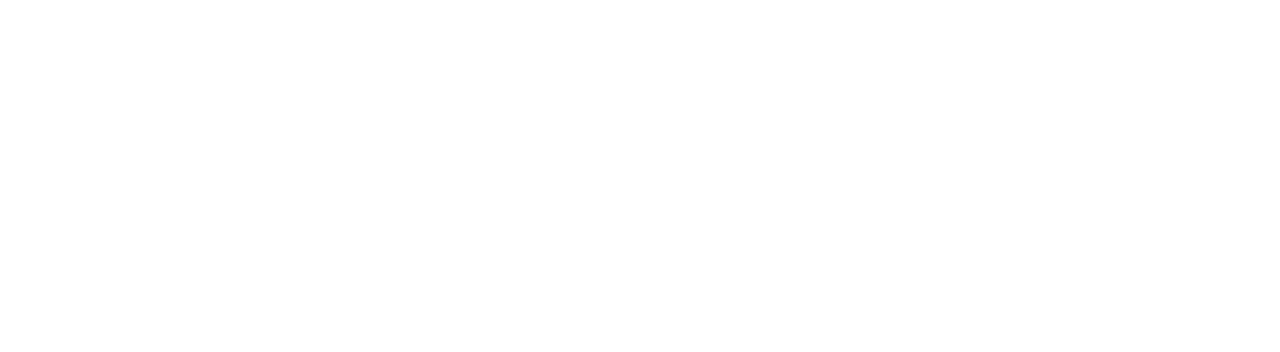
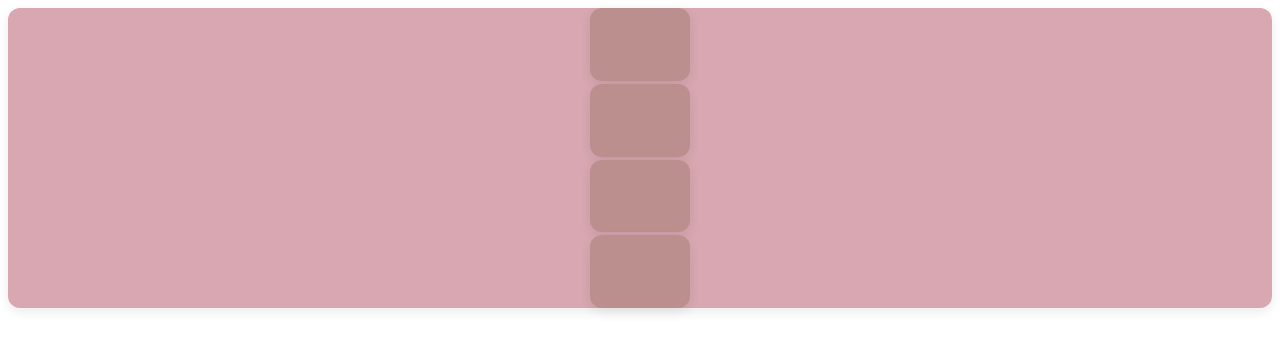
Before and after one commit to rawanafaisal/flexbox-practice, a plain HTML site: page Flexbox/Ex8/index.html in a window 1280 px wide. Drawn offline with Linux system fonts and the light colour scheme.

Commit message:
Ex8 Done

```diff
--- a/Flexbox/Ex8/index.html
+++ b/Flexbox/Ex8/index.html
@@ -3,9 +3,15 @@
 <head>
 	<meta charset="utf-8">
 	<meta name="viewport" content="width=device-width,initial-scale=1">
-	<title></title>
+	<title>Vertical Distribution with Equal Spacing</title>
 	<link rel="stylesheet" href="style.css">
 </head>
 <body>
+	<div class="container">
+		<div class="item"></div>
+		<div class="item"></div>
+		<div class="item"></div>
+		<div class="item"></div>
+	</div>
  </body>
  </html>
--- a/Flexbox/Ex8/style.css
+++ b/Flexbox/Ex8/style.css
@@ -0,0 +1,18 @@
+.container{
+  height: 300px;
+  background: #D8A7B1;
+  display: flex;
+  gap:3px;
+  flex-direction: column;
+  justify-content: space-evenly;
+  align-items: center;
+        border-radius: 12px;
+  box-shadow: 0 4px 12px rgba(0, 0, 0, 0.08);
+}
+.item {
+  width: 100px;
+  height: 100px;
+  background-color: rosybrown;
+        border-radius: 12px;
+  box-shadow: 0 4px 12px rgba(0, 0, 0, 0.08);
+}
```
Also changed, not shown: Flexbox/Ex8/Ex-8.txt.
